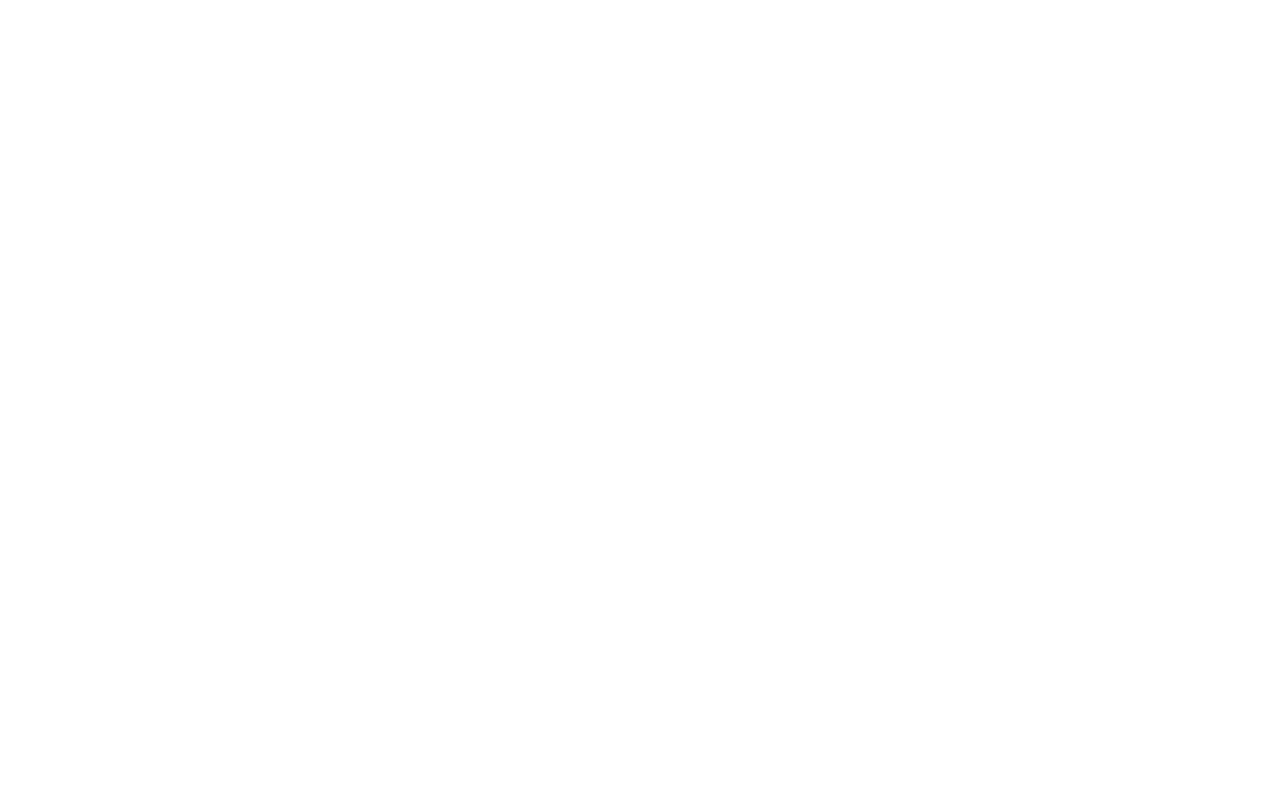
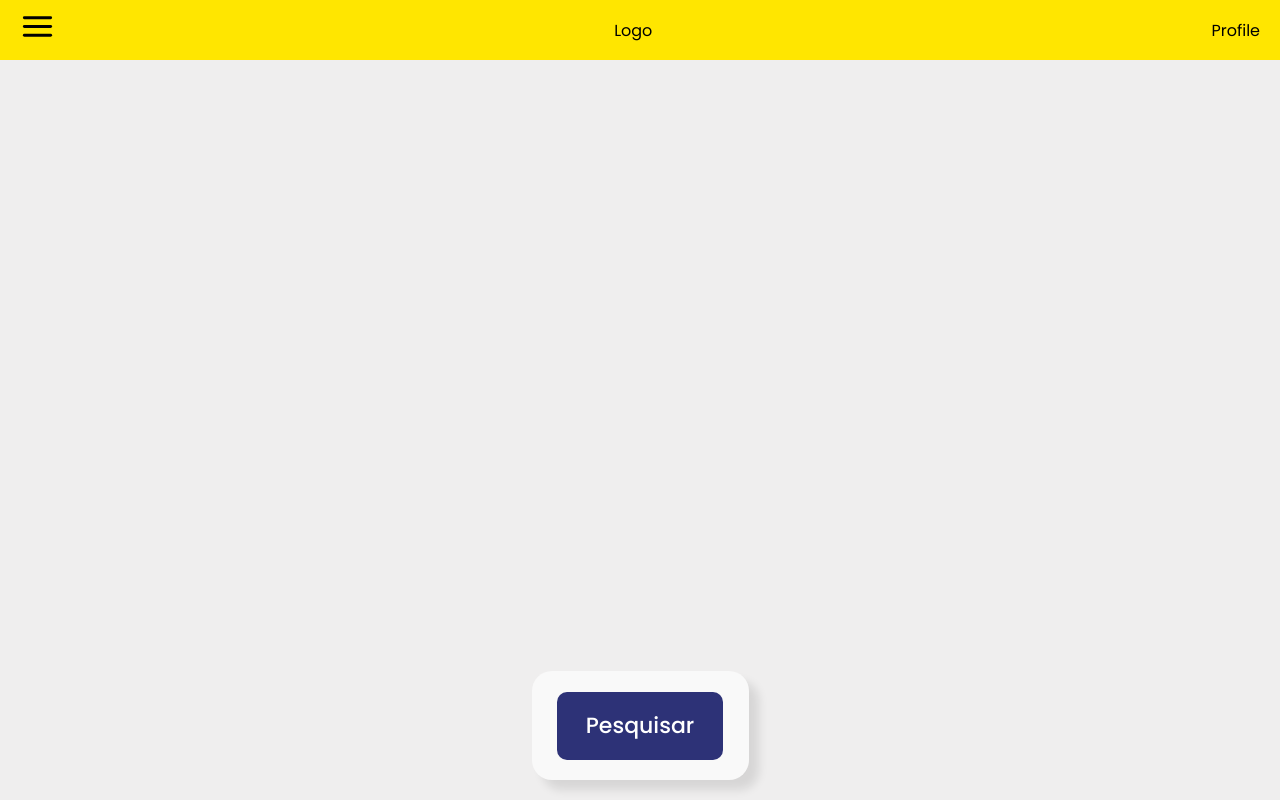
Before and after one commit to smolskig/KaolinHub, a React (Create React App) app: page /dashboardDriver in a window 1280 px wide. Built offline with nearby package versions, Linux system fonts and the light colour scheme.

Commit message:
criação da tela de dashboardDriver

```diff
--- a/src/components/LoginCard/index.js
+++ b/src/components/LoginCard/index.js
@@ -2,7 +2,6 @@
 import "./styles.css";
 import ButtonBlue from "../../components/ButtonBlue";
 import { FiArrowRight } from "react-icons/fi";
-import { Link } from "react-router-dom";
 
 export default function LoginCard(props) {
   return (
@@ -21,10 +20,10 @@
         <ButtonBlue title="entrar" />
       </div>
       <div className="div-go-create-account">
-        <Link className="link-go-create-account" onClick={props.clickedLink}>
+        <span className="link-go-create-account" onClick={props.clickedLink}>
           Criar nova conta
           <FiArrowRight />
-        </Link>
+        </span>
       </div>
     </div>
   );
--- /dev/null
+++ b/src/components/NavBar/index.js
@@ -0,0 +1,35 @@
+import React, {useState} from "react";
+import {
+  FiMenu,
+  FiX
+} from "react-icons/fi";
+import "./styles.css";
+// import logo from "../../assets/logo-ml.png";
+// import imageUser from "../../assets/profile.jpg";
+
+export default function DashboardDriver() {
+ const [customClass,setCustomClass] = useState('sideNav')
+    return (
+      <>
+        <div className="mainNavBar">
+            <div className="sideMenuButton menu-item">
+                <FiMenu className="icon-menu" onClick={()=>{setCustomClass('sideNav sideNav-open')}}></FiMenu>
+            </div>
+            <div className="logo menu-item">Logo</div>
+            <div className="profile menu-item">Profile</div>
+        </div>
+
+        <div className={customClass}>
+            <div className="profile-area">
+                <span className="close-button" onClick={()=>{ setCustomClass('sideNav')} }><FiX/></span>
+                <div className="profile-photo">
+                </div>
+            </div>
+            <div className="content-area">
+                <ul>
+                    <li>Gabriel</li>
+                </ul>
+            </div>
+        </div>
+      </>)
+  }
--- /dev/null
+++ b/src/components/NavBar/styles.css
@@ -0,0 +1,49 @@
+.mainNavBar{
+    display:flex;
+    flex-direction: row;
+    justify-content: space-between;
+    align-items: center;
+    width:100%;
+    height:60px;
+    background: #FFE600;
+}
+.sideNav{
+    position:absolute;
+    left:-270px;
+    height:100%;
+    width:270px;
+    background:white;
+    border-radius:0 20px 20px 0px;
+    display:flex;
+    align-items: center;
+    flex-direction: column;
+    transition: .5s;
+}
+.sideNav-open{
+    left:0;
+}
+.menu-item{
+    margin:20px;
+}
+
+.icon-menu{
+    font-size:35px;
+}
+
+.close-button{
+    position: absolute;
+    font-size:30px;
+    right:20px;
+    top:20px;
+}
+.profile-area{
+    height:30%;
+    padding:20px;
+}
+.profile-photo{
+    height:150px;
+    width:150px;
+    border-radius: 50%;;
+    background: #c9c9c9;
+
+}
--- a/src/components/RegisterCard/index.js
+++ b/src/components/RegisterCard/index.js
@@ -2,7 +2,6 @@
 import "./styles.css";
 import ButtonBlue from "../../components/ButtonBlue";
 import { FiArrowLeft } from "react-icons/fi";
-import { Link } from "react-router-dom";
 
 export default function RegisterCard(props) {
   return (
@@ -61,10 +60,10 @@
         <ButtonBlue title="Criar conta" />
       </div>
       <div className="div-go-create-account">
-        <Link className="link-go-create-account" onClick={props.clickedLink}>
+        <span className="link-go-create-account" onClick={props.clickedLink}>
           <FiArrowLeft />
           Já tenho conta
-        </Link>
+        </span>
       </div>
     </div>
   );
--- /dev/null
+++ b/src/pages/DashboardDriver/index.js
@@ -0,0 +1,26 @@
+import React from "react";
+// import {
+//   FiArrowUpCircle,
+//   FiChevronDown,
+//   FiChevronUp,
+//   FiCheckCircle,
+// } from "react-icons/fi";
+import "./styles.css";
+import NavBar from '../../components/NavBar'
+// import logo from "../../assets/logo-ml.png";
+// import imageUser from "../../assets/profile.jpg";
+
+export default function DashboardDriver() {
+  return (
+      <>
+        <div className="div-root-panel">
+            <NavBar/>
+            <div className="buttonCard">
+                <button className="button">Pesquisar</button>
+            </div>
+            {/* <img alt="map" className="map-img" src="https://www.umhs-adolescenthealth.org/wp-content/uploads/2016/12/google-map-background.jpg"></img> */}
+        </div>
+      </>
+  )
+
+}
--- /dev/null
+++ b/src/pages/DashboardDriver/styles.css
@@ -0,0 +1,48 @@
+.div-root-panel{
+    width:100%;
+    height:100%;
+    background: #efeeee;
+    display:flex;
+    flex-direction: column;
+    justify-content: space-between;
+    align-items: center;
+}
+
+.buttonCard{
+    display:flex;
+    justify-content: center;
+    align-items: center;
+    height:109px;
+    width:217px;
+    background: #f9f9f9;
+    border-radius:20px;
+    box-shadow: 10px 10px 10px rgba(0, 0, 0, 0.1);
+    margin:20px;
+    z-index:1;
+}
+
+.button{
+    width:166px;
+    height:68px;
+    background: #2D3277;
+    border-radius: 10px;
+    color:white;
+    font-size:22px;
+    font-weight: 500;
+    border:none;
+
+}
+.button:focus{
+    outline:none;
+}
+.button:hover{
+    filter: brightness(75%);
+}
+
+.map-img{
+    position:absolute;
+    height:100%;
+    width:100%;
+    top:0;
+    left:0;
+}
--- a/src/routes.js
+++ b/src/routes.js
@@ -4,6 +4,7 @@
 import Login from "./pages/Login";
 import VerifyToken from "./pages/VerifyToken";
 import Dashboard from "./pages/Dashboard";
+import DashboardDriver from "./pages/DashboardDriver";
 
 export default function Routes() {
   return (
@@ -12,6 +13,7 @@
         <Route path="/" exact component={Login} />
         <Route path="/verify-token" component={VerifyToken} />
         <Route path="/dashboard" component={Dashboard} />
+        <Route path="/dashboardDriver" component={DashboardDriver} />
       </Switch>
     </BrowserRouter>
   );
```
